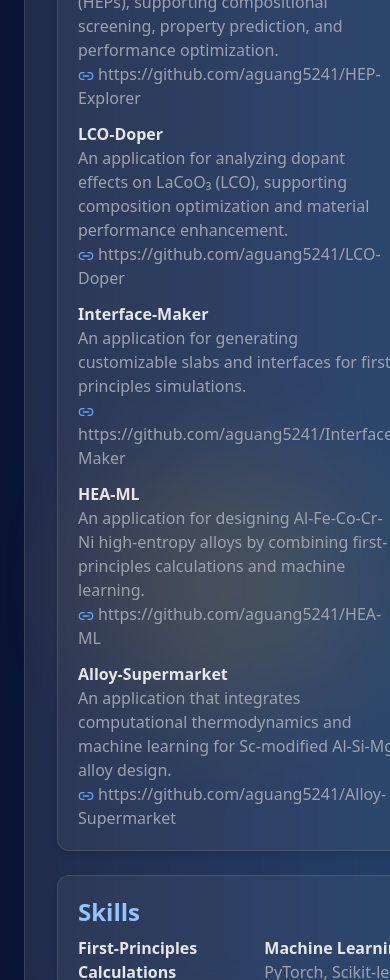
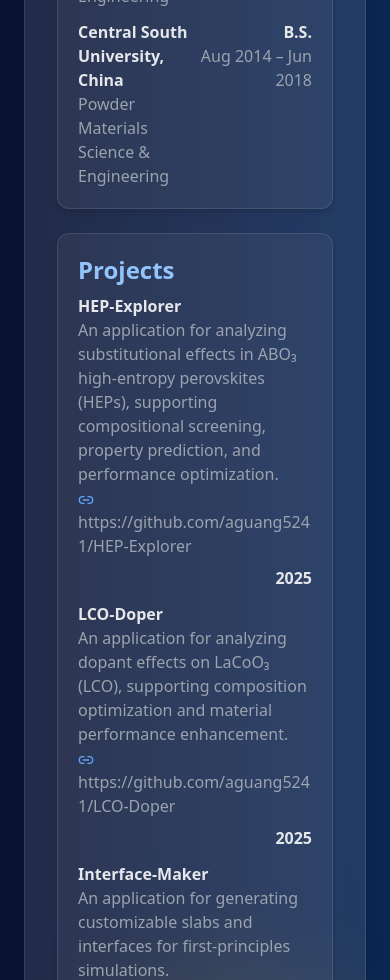
Before and after one commit to aguang5241/my-portfolio, a React (Vite) app: page /cv in a window 390 px wide. Shown: the part 1020-2000 px from the top of the page. Built offline with nearby package versions, Linux system fonts and the light colour scheme.

Commit message:
Please enter the commit message for your changes. Lines starting with '#' will be ignored, and an empty message aborts the commit.
On branch main
Your branch is up to date with 'origin/main'.

Changes to be committed:
	modified:   src/App.jsx
	modified:   src/pages/CV.jsx

```diff
--- a/src/App.jsx
+++ b/src/App.jsx
@@ -210,11 +210,11 @@ export default function RotatingAppShowcase() {
       <Sidebar />
 
       {/* Main content - Always has left margin on desktop */}
-      <div className="lg:ml-80 flex-1 flex flex-col items-center justify-center p-4">
+      <div className="lg:ml-80 flex-1 flex flex-col items-center justify-center p-1">
 
         {/* Welcome message */}
         <div className="w-full max-w-7xl mb-8">
-          <h1 className="text-4xl md:text-5xl font-bold text-white text-center mb-2">
+          <h1 className="text-4xl md:text-5xl font-bold text-white text-center mb-2 ">
             Hi, there! I'm Guangchen Liu.
           </h1>
           <p className="text-lg text-gray-300 text-center">
--- a/src/pages/CV.jsx
+++ b/src/pages/CV.jsx
@@ -70,60 +70,60 @@ export default function CV() {
           <section className="bg-white/5 hover:bg-white/10 transition-all duration-300 rounded-xl p-5 border border-white/10 shadow-md">
             <h2 className="text-2xl font-semibold text-blue-300 mb-2">Projects</h2>
             <ul className="space-y-3 text-gray-200">
-              <li className="grid grid-cols-[10fr_1fr] gap-2">
+              <li className="grid grid-cols-1 md:grid-cols-[5fr_1fr] gap-2 items-start">
                 <div>
                   <strong>HEP-Explorer</strong> <br />
                   <span className="text-gray-400">An application for analyzing substitutional effects in ABO₃ high-entropy perovskites (HEPs), supporting compositional screening, property prediction, and performance optimization.</span> <br />
                   <Link2Icon className="inline w-4 h-4 text-blue-400 mr-1" />
-                  <a href="https://github.com/aguang5241/HEP-Explorer" className="text-gray-400 hover:underline">https://github.com/aguang5241/HEP-Explorer</a>
+                  <a href="https://github.com/aguang5241/HEP-Explorer" className="text-gray-400 hover:underline break-words">https://github.com/aguang5241/HEP-Explorer</a>
                 </div>
                 <div className="text-right">
                   <strong>2025</strong>
                 </div>
               </li>
 
-              <li className="grid grid-cols-[10fr_1fr] gap-2">
+              <li className="grid grid-cols-1 md:grid-cols-[5fr_1fr] gap-2 items-start">
                 <div>
                   <strong>LCO-Doper</strong> <br />
                   <span className="text-gray-400">An application for analyzing dopant effects on LaCoO₃ (LCO), supporting composition optimization and material performance enhancement.</span> <br />
                   <Link2Icon className="inline w-4 h-4 text-blue-400 mr-1" />
-                  <a href="https://github.com/aguang5241/LCO-Doper" className="text-gray-400 hover:underline">https://github.com/aguang5241/LCO-Doper</a>
+                  <a href="https://github.com/aguang5241/LCO-Doper" className="text-gray-400 hover:underline break-words">https://github.com/aguang5241/LCO-Doper</a>
                 </div>
                 <div className="text-right">
                   <strong>2025</strong>
                 </div>
               </li>
 
-              <li className="grid grid-cols-[10fr_1fr] gap-2">
+              <li className="grid grid-cols-1 md:grid-cols-[5fr_1fr] gap-2 items-start">
                 <div>
                   <strong>Interface-Maker</strong> <br />
                   <span className="text-gray-400">An application for generating customizable slabs and interfaces for first-principles simulations.</span> <br />
                   <Link2Icon className="inline w-4 h-4 text-blue-400 mr-1" />
-                  <a href="https://github.com/aguang5241/Interface-Maker" className="text-gray-400 hover:underline">https://github.com/aguang5241/Interface-Maker</a>
+                  <a href="https://github.com/aguang5241/Interface-Maker" className="text-gray-400 hover:underline break-words">https://github.com/aguang5241/Interface-Maker</a>
                 </div>
                 <div className="text-right">
                   <strong>2025</strong>
                 </div>
               </li>
 
-              <li className="grid grid-cols-[10fr_1fr] gap-2">
+              <li className="grid grid-cols-1 md:grid-cols-[5fr_1fr] gap-2 items-start">
                 <div>
                   <strong>HEA-ML</strong> <br />
                   <span className="text-gray-400">An application for designing Al-Fe-Co-Cr-Ni high-entropy alloys by combining first-principles calculations and machine learning.</span> <br />
                   <Link2Icon className="inline w-4 h-4 text-blue-400 mr-1" />
-                  <a href="https://github.com/aguang5241/HEA-ML" className="text-gray-400 hover:underline">https://github.com/aguang5241/HEA-ML</a>
+                  <a href="https://github.com/aguang5241/HEA-ML" className="text-gray-400 hover:underline break-words">https://github.com/aguang5241/HEA-ML</a>
                 </div>
                 <div className="text-right">
                   <strong>2024</strong>
                 </div>
               </li>
 
-              <li className="grid grid-cols-[10fr_1fr] gap-2">
+              <li className="grid grid-cols-1 md:grid-cols-[5fr_1fr] gap-2 items-start">
                 <div>
                   <strong>Alloy-Supermarket</strong> <br />
                   <span className="text-gray-400">An application that integrates computational thermodynamics and machine learning for Sc-modified Al-Si-Mg alloy design.</span> <br />
                   <Link2Icon className="inline w-4 h-4 text-blue-400 mr-1" />
-                  <a href="https://github.com/aguang5241/Alloy-Supermarket" className="text-gray-400 hover:underline">https://github.com/aguang5241/Alloy-Supermarket</a>
+                  <a href="https://github.com/aguang5241/Alloy-Supermarket" className="text-gray-400 hover:underline break-words">https://github.com/aguang5241/Alloy-Supermarket</a>
                 </div>
                 <div className="text-right">
                   <strong>2022</strong>
@@ -159,7 +159,7 @@ export default function CV() {
 
               <li className="grid grid-cols-2 gap-2">
                 <div>
-                  <strong>Thermodynamics</strong> <br />
+                  <strong className="break-words">Thermodynamics</strong> <br />
                   <span className="text-gray-400">ThermoCalc, Pandat</span> <br />
                 </div>
                 <div>
```
